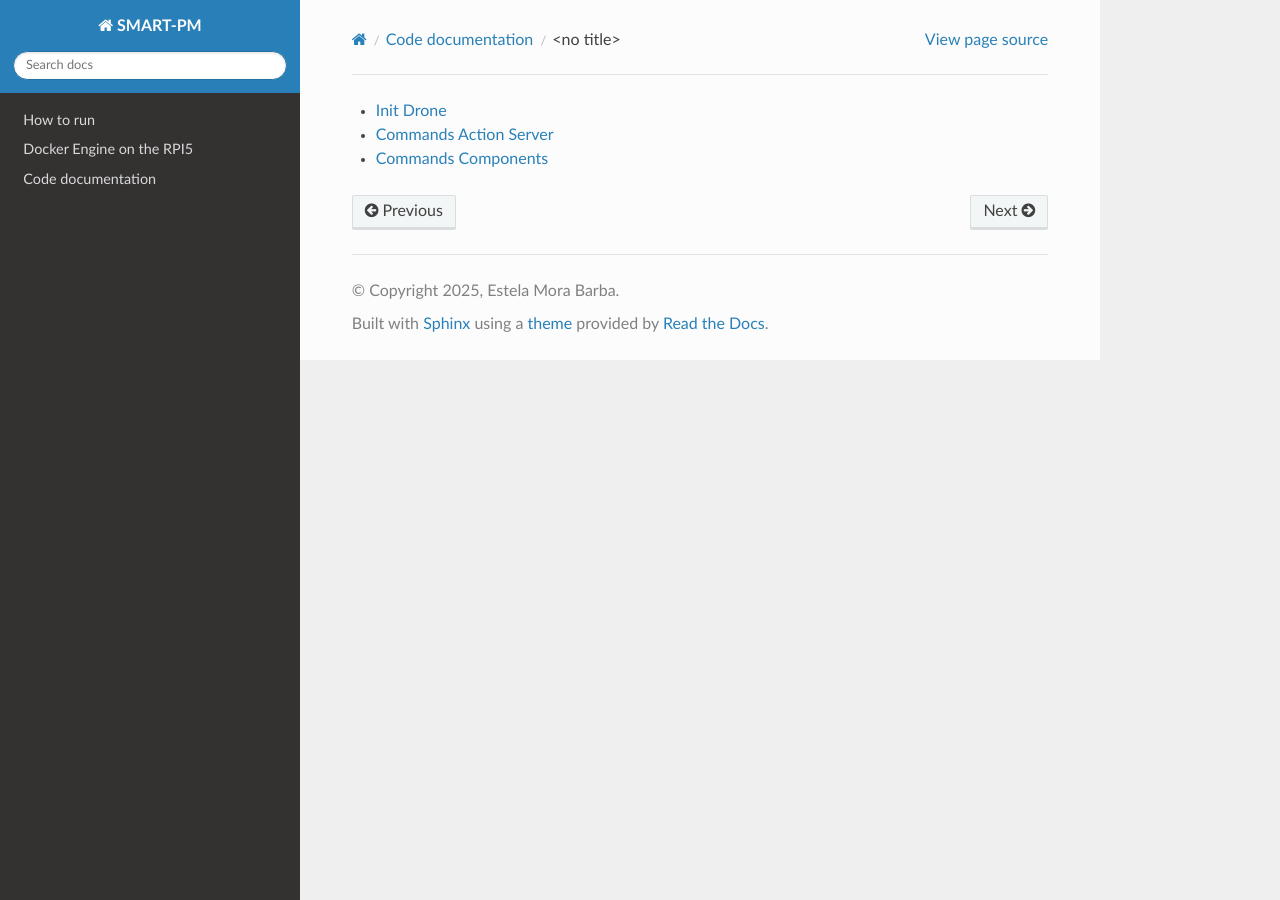
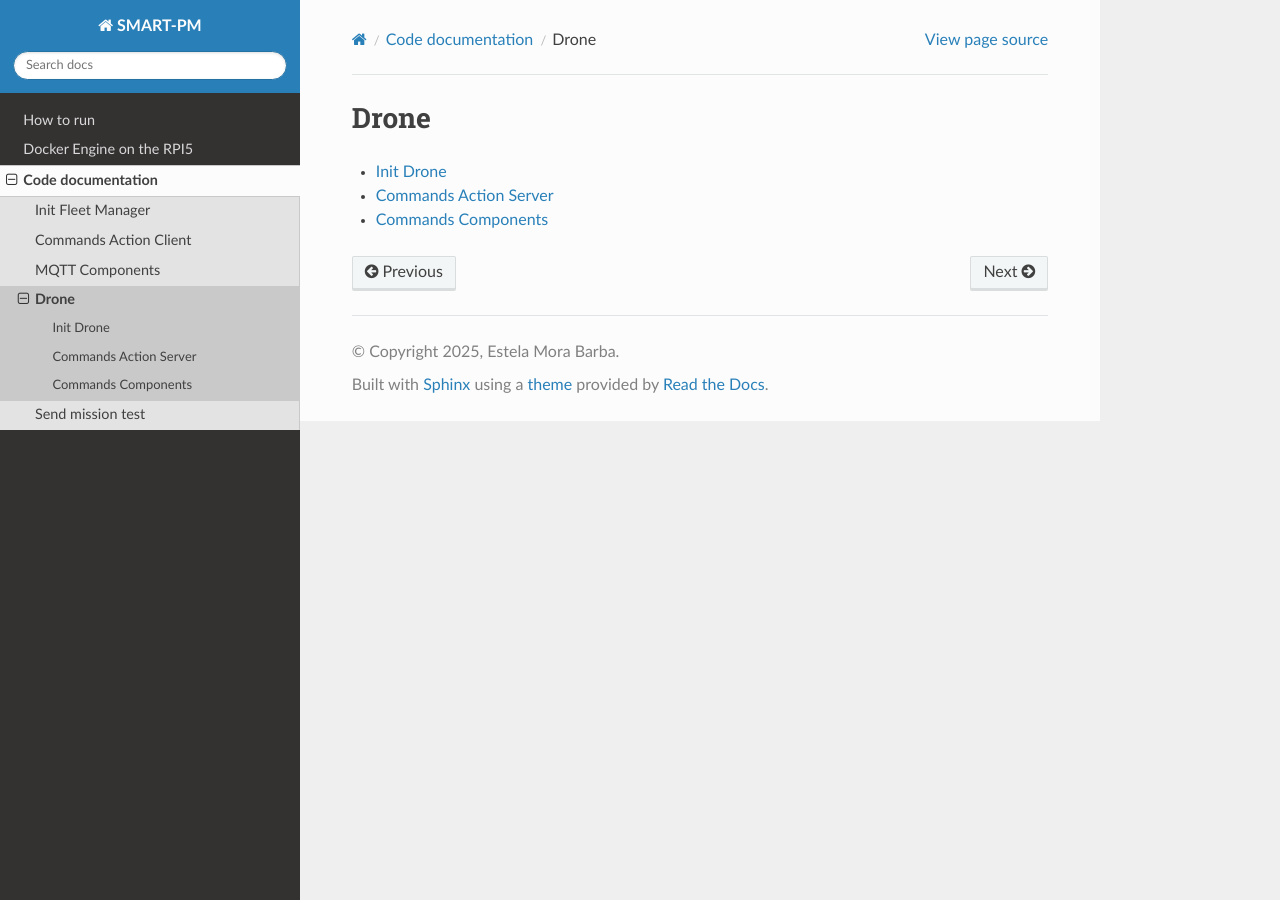
Before and after one commit to Estelamb/Distributed_IoT, a Sphinx documentation site: the page built from docs/source/Drone_module/index.rst, in a window 1280 px wide. Built offline with Sphinx 7.4.7 and the Read the Docs theme 3.1.0, drawn with Linux system fonts in a browser that asks for light colours.

Commit message:
Fleet Manager v1 - Sphinx

```diff
--- a/docs/source/Drone_module/index.rst
+++ b/docs/source/Drone_module/index.rst
@@ -1,3 +1,6 @@
+Drone
+=====
+
 .. toctree::
    :maxdepth: 1
 
--- a/docs/source/mqtt_test.rst
+++ b/docs/source/mqtt_test.rst
@@ -1,5 +1,5 @@
-MQTT Test
-=========
+Send mission test
+=================
 
-.. automodule:: send_mqtt
+.. automodule:: send_mission
    :members:
```
Also changed, not shown: 1 other file.
